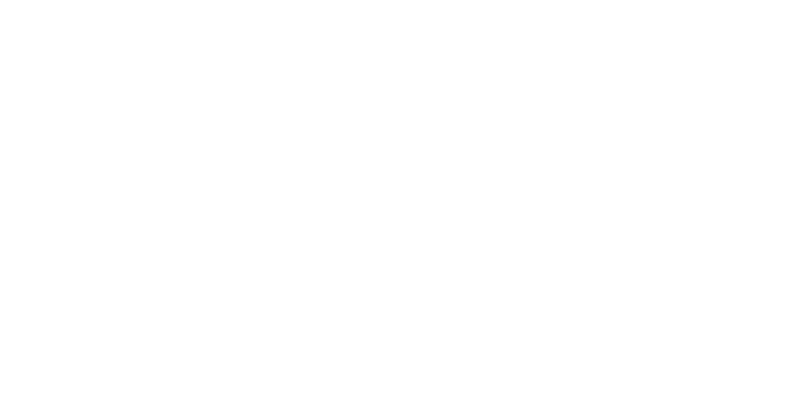
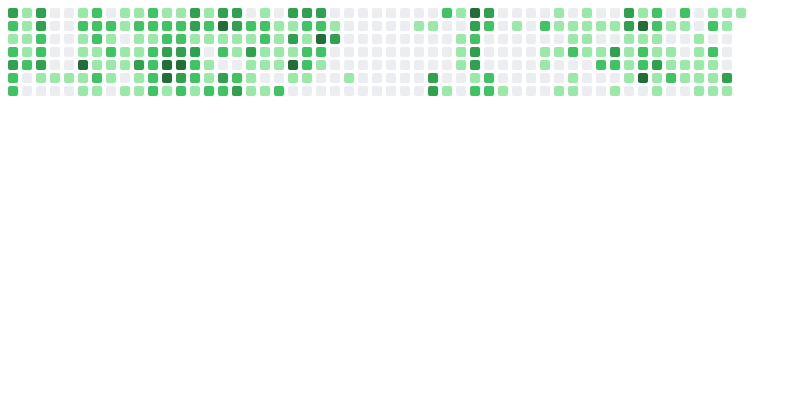
Before and after one commit to Pondorasti/FEW-2.5, a plain HTML site: page Class Work/github-contributions/index.html in a window 1280 px wide. Shown: the whole page, without its empty margins (0-801 px from the left). Drawn offline with nearby package versions, Linux system fonts and the light colour scheme.

Commit message:
wip: github-contributions

```diff
--- a/Class Work/github-contributions/index.html
+++ b/Class Work/github-contributions/index.html
@@ -9,7 +9,7 @@
 </head>
 
 <body>
-  <svg id="svg" width="600" height="600"></svg>
+  <svg id="svg"></svg>
   <script src="https://d3js.org/d3.v7.min.js"></script>
   <script src="index.js"></script>
 </body>
--- a/Class Work/github-contributions/index.js
+++ b/Class Work/github-contributions/index.js
@@ -1,6 +1,36 @@
 async function handleData() {
-  const data = await d3.json("data.json")
-  console.log(data)
+  const payload = await d3.json("payload.json")
+  const contributions = payload.data.user.contributionsCollection.contributionCalendar.weeks
+
+  const svg = d3.select("#svg").attr("width", 740).attr("height", 400)
+  const chartContainer = svg.append("g")
+
+  const chartPath = chartContainer
+    .selectAll("g.chartPath")
+    .data(contributions)
+    .enter()
+    .append("g")
+    .classed("chartPath", true)
+    .attr("transform", (d, i) => `translate(${i * 14}, 0)`)
+
+  const weeklyGroups = chartPath
+    .selectAll("rect")
+    .data((d, i, j) => {
+      return d.contributionDays
+    })
+    .enter()
+    .append("rect")
+    .attr("x", 0)
+    .attr("y", (d, i) => i * 13)
+    .attr("width", 10)
+    .attr("height", 10)
+    .attr("rx", 2)
+    .attr("ry", 2)
+    .attr("style", "shape-rendering: geometricPrecision")
+    .attr("style", "outline: 1px solid rgba(27, 31, 35, 0.06)")
+    .attr("style", "outline-offset: -1px; border-radius: 2px")
+
+    .attr("fill", (d) => d.color)
 }
 
 handleData()
```
Also changed, not shown: Class Work/github-contributions/payload.json (renamed from Class Work/github-contributions/data.json).
